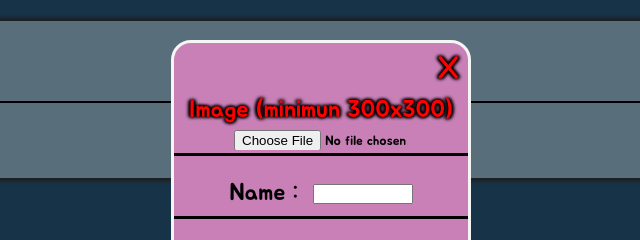
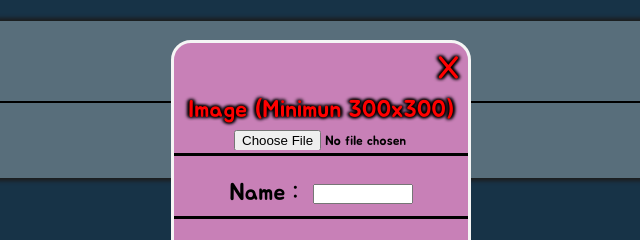
Before and after one commit to lightdropp/lightdropp, a plain HTML site: page index.html in a window 1280 px wide. Both pictures are taken after a click on the element "Add". Shown: the top 240 px of the page, 319-959 px from the left. Drawn offline with Linux system fonts and the light colour scheme.

Commit message:
Update index.html

```diff
--- a/index.html
+++ b/index.html
@@ -24,7 +24,7 @@
         <form>
             <div class="icon-div"><i class="fa-solid fa-x"></i></div>
 
-            <label class="form-label" id="image-label" for="image-file">Image (minimun 300x300)</label>
+            <label class="form-label" id="image-label" for="image-file">Image (Minimun 300x300)</label>
             <input required type="file" name="image-file" id="image-file" accept="image/*">
 
             <div class="separation"></div>
```
